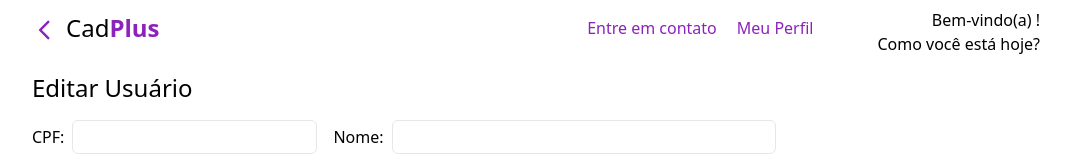
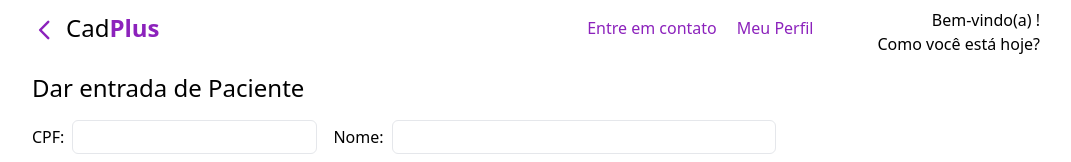
Before and after one commit to filiperv7/cadPlus_front, a React (Vite) app: page /patient_check_in in a window 1280 px wide. Shown: the top 162 px of the page, without its empty margins (88-1159 px from the left). Built offline with nearby package versions, Linux system fonts and the light colour scheme; no server answers; sample sign-in values are in the browser's storage.

Commit message:
🩹 fix typos

```diff
--- a/src/pages/MyProfile.tsx
+++ b/src/pages/MyProfile.tsx
@@ -64,7 +64,7 @@ export const MyProfile: React.FC = () => {
     if (status === 200) {
       navigate('/')
     } else {
-      alert('Erro ao editar usuário, verifique se o CPF é válido.')
+      alert('Erro ao editar perfil, verifique se o CPF é válido.')
     }
   }
 
@@ -76,7 +76,7 @@ export const MyProfile: React.FC = () => {
     <div className="flex flex-col gap-4 max-w-5xl px-2">
       <Header user={currentUser} />
 
-      <h1 className="text-2xl font-medium">Editar Usuário</h1>
+      <h1 className="text-2xl font-medium">Editar Perfil</h1>
       <UserForm initialValues={formValues} onSubmit={edit} isEditMode />
     </div>
   )
--- a/src/pages/PatientCheckIn.tsx
+++ b/src/pages/PatientCheckIn.tsx
@@ -49,7 +49,7 @@ export const PatientCheckIn: React.FC = () => {
     if (status === 200) {
       navigate('/')
     } else {
-      alert('Erro ao editar usuário, verifique se o CPF é válido.')
+      alert('Erro ao dar entrada de paciente, verifique se o CPF é válido.')
     }
   }
 
@@ -61,7 +61,7 @@ export const PatientCheckIn: React.FC = () => {
     <div className="flex flex-col gap-4 max-w-5xl px-2">
       <Header user={currentUser} />
 
-      <h1 className="text-2xl font-medium">Editar Usuário</h1>
+      <h1 className="text-2xl font-medium">Dar entrada de Paciente</h1>
       <UserForm
         initialValues={initialValues}
         onSubmit={register}
--- a/src/pages/RegisterEmployee.tsx
+++ b/src/pages/RegisterEmployee.tsx
@@ -47,7 +47,7 @@ export const RegisterEmployee: React.FC = () => {
     if (status === 200) {
       navigate('/')
     } else {
-      alert('Erro ao editar usuário, verifique se o CPF é válido.')
+      alert('Erro ao registrar funcionário, verifique se o CPF é válido.')
     }
   }
 
@@ -59,7 +59,7 @@ export const RegisterEmployee: React.FC = () => {
     <div className="flex flex-col gap-4 max-w-5xl px-2">
       <Header user={currentUser} />
 
-      <h1 className="text-2xl font-medium">Editar Usuário</h1>
+      <h1 className="text-2xl font-medium">Cadastrar Funcionário</h1>
       <UserForm initialValues={initialValues} onSubmit={register} />
     </div>
   )
```
